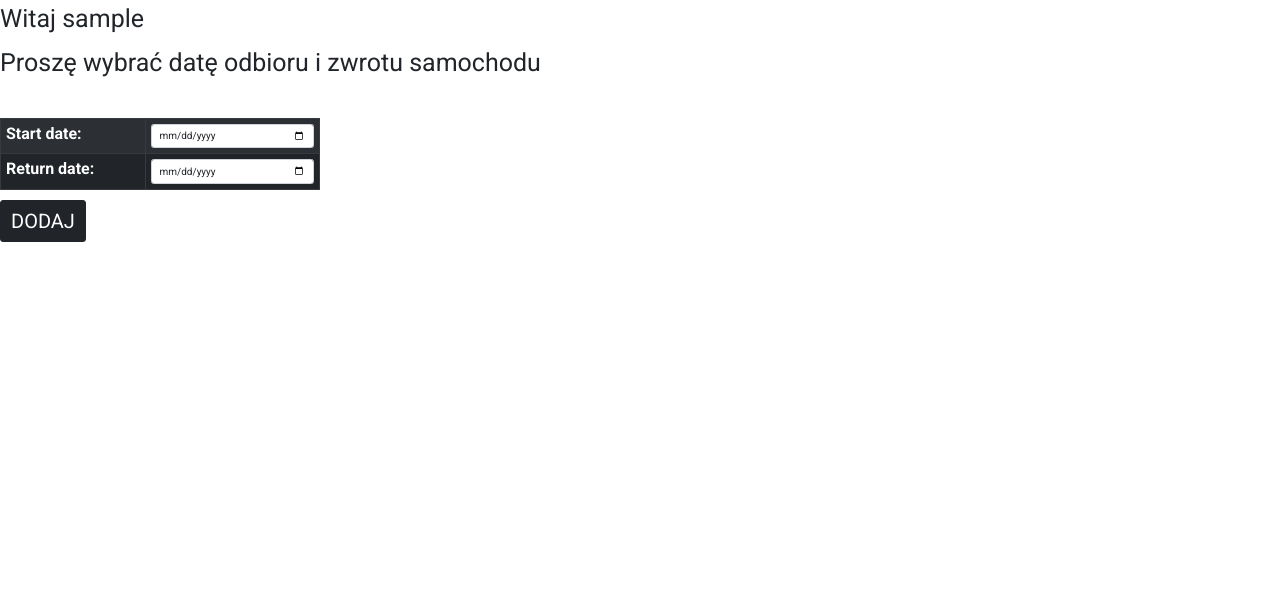
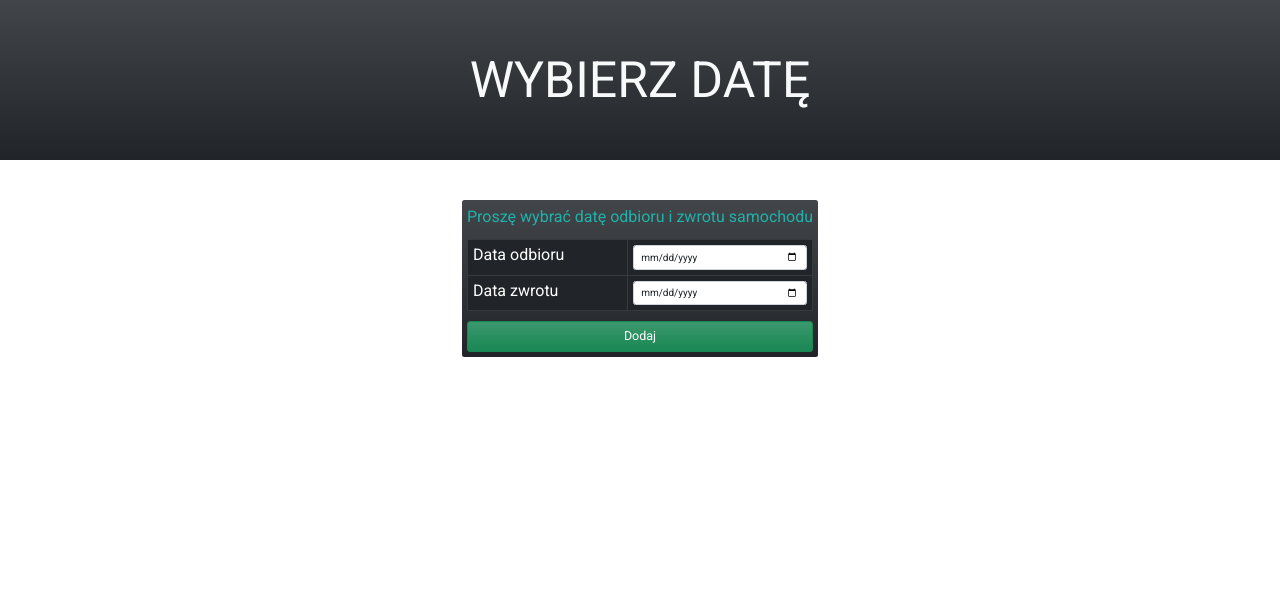
Before and after one commit to RomanH83/CarRentalSite, a Django app: page /carrent/order/1/ in a window 1280 px wide. Shown: the part 80-677 px from the top of the page. Run offline with Django 4.2, Linux system fonts and the light colour scheme; the visitor is signed in with stand-in values (Sample User, id 1); some libraries are stand-ins or nearby versions.

Commit message:
stylize order_form.html

```diff
--- a/carrent/carrentapp/templates/carrentapp/order_form.html
+++ b/carrent/carrentapp/templates/carrentapp/order_form.html
@@ -1,17 +1,31 @@
 {% extends 'carrentapp/base.html' %}
+{% load static %}
 {% block section_one %}
 
-<form method="POST" novalidate>
-      <p style="font-size: 2.5rem">Witaj {{ request.user.username }}</p>
-      <h1>Proszę wybrać datę odbioru i zwrotu samochodu</h1>
-      <p style="color: red">{{ view.kwargs.msg }}</p>
-     <section class="py-5 projects mb-5">
-    <table class="table table-responsive table-bordered table-hover table-striped table-dark" style="width: 25% " >
-      {{ form }}
-  </table>
-    <button name="dodaj" class="btn btn-dark btn-lg">Dodaj</button>
-    {% csrf_token %}
+<section class="top-hero projects-hero" xmlns="http://www.w3.org/1999/html">
+    <p class="top-hero-text text-light" style="font-size: 5rem; height: 80%; text-align: center">Wybierz datę</p>
+    <div class="hero-shadow bg-dark bg-gradient" style="height: 80%"></div>
+</section>
 
+<section class="car_view" style="align-items: start">
+    <section class="car_table">
+        <form method="POST" novalidate class="d-grid gap-0 bg-dark bg-gradient p-2 rounded">
+            <table class="table table-responsive table-bordered table-hover table-dark">
+                <p style="color: lightseagreen; margin-bottom: 0px; text-align: center">Proszę wybrać datę odbioru i zwrotu samochodu</p>
+                <p style="color: red; text-align: center">{{ view.kwargs.msg }}</p>
+                <tr>
+                    <td>Data odbioru</td>
+                    <td>{{ form.start_date }}</td>
+                </tr>
+                <tr>
+                    <td>Data zwrotu</td>
+                    <td>{{ form.return_date }}</td>
+                </tr>
+            </table>
+            <button name="dodaj" class="btn btn-success btn-lg bg-gradient">Dodaj</button>
+            {% csrf_token %}
+        </form>
+    </section>
 </section>
     </form>
 <div style="height:100vh"></div>
```
